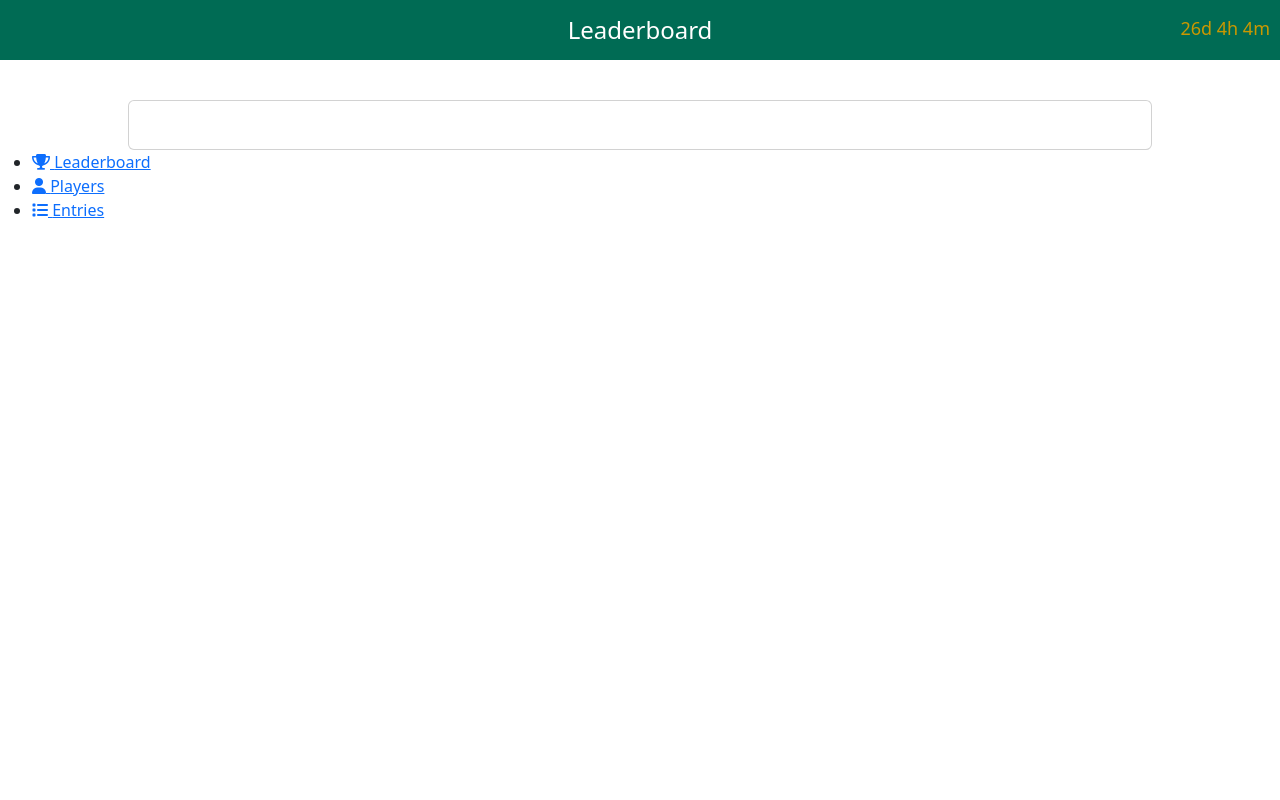
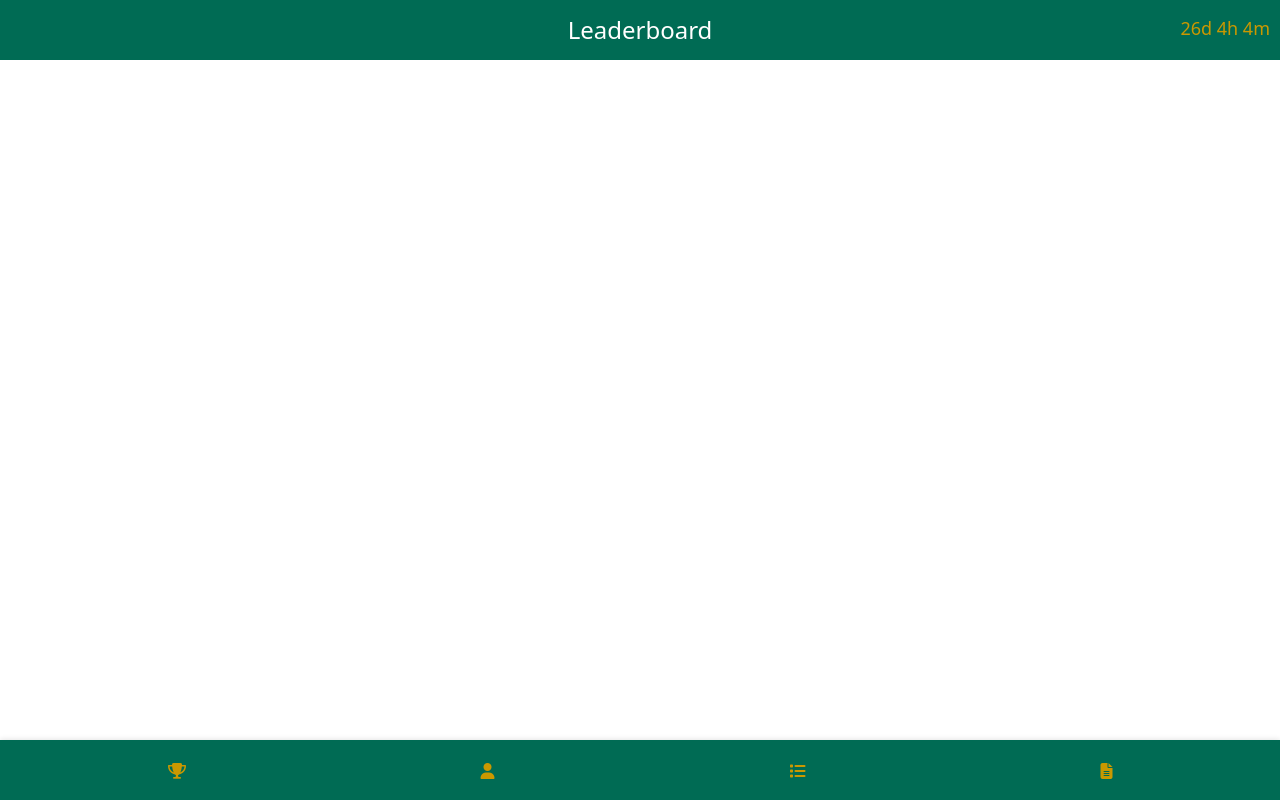
Before and after one commit to hapwi/hapwi.github.io, a PHP site: page / in a window 1280 px wide. Run offline with PHP 8.4, Linux system fonts and the light colour scheme; some libraries are stand-ins or nearby versions.

Commit message:
most up to date

```diff
--- a/entries.html
+++ b/entries.html
@@ -210,7 +210,7 @@
           case "about-page":
             pageTitle = "About";
             break;
-          // Add more cases for other pages
+            // Add more cases for other pages
           default:
             pageTitle = "Unknown";
         }
@@ -246,12 +246,12 @@
           </a>
         </li>
 
-        <!-- <li>
+        <li>
           <a href="form.html" id="menu-item-4">
             <i class="fas fa-file-alt"></i>
             <span class="nav-text">Form</span>
           </a>
-        </li> -->
+        </li>
       </ul>
     </nav>
 
--- a/form.html
+++ b/form.html
@@ -41,7 +41,9 @@
             border-color: #006B54;
         }
 
-        /* this changes the text color, adjust as needed */
+        #bottom-nav {
+            z-index: 1000;
+        }
     </style>
 </head>
 <include virtual="header.html">
--- a/index.html
+++ b/index.html
@@ -26,11 +26,73 @@
       z-index: 1;
     }
 
+    .card-body {
+      padding: 10;
+    }
+
+    #content {
+      position: relative;
+      padding-bottom: 90px;
+      /* Set the padding to match the height of the bottom nav */
+      min-height: calc(100vh - 120px);
+    }
+
+    .btn {
+      padding: .375rem .75rem;
+      font-size: .9rem;
+      line-height: 1.6;
+      background-color: #ca9800;
+      border-color: #ca9800;
+    }
+
+    #main-table.table-striped>tbody>tr:nth-child(odd)>td,
+    #main-table.table-striped>tbody>tr:nth-child(odd)>th {
+      background-color: #006B54;
+    }
+
+    #main-table.table td:first-child {
+      border-top-left-radius: 15px !important;
+      border-bottom-left-radius: 15px !important;
+    }
+
+    #main-table.table td:last-child {
+      border-top-right-radius: 15px !important;
+      border-bottom-right-radius: 15px !important;
+    }
+
+
+
+    #main-table.table,
+    #main-table.table tr,
+    #main-table.table td {
+      border: none !important;
+    }
+
+    .table-responsive {
+      padding: 0 15px;
+
+    }
+
+    .centered-container {
+      display: flex;
+      justify-content: center;
+      padding: 0 15px;
+    }
+
+    #picksModal .modal-footer .btn-secondary {
+      background-color: red;
+      /* Replace with your desired color */
+      border-color: red;
+      /* Replace with your desired color */
+    }
+
+
     .modal-content {
       margin: 0 auto;
       max-width: 90%;
       /* Adjust this value to control the maximum width of the modal */
     }
+
 
     .modal.show {
       display: flex;
@@ -38,6 +100,50 @@
       align-items: flex-start;
       padding-top: 80px;
       /* Adjust this value according to the height of your header + desired padding */
+    }
+
+    /* Navigation bar styles */
+    #bottom-nav {
+      position: fixed;
+      bottom: 0;
+      left: 0;
+      right: 0;
+      height: 60px;
+      background-color: #006B54;
+      display: flex;
+      justify-content: space-around;
+      align-items: flex-start;
+      /* Vertically align icons between middle and top */
+      padding-top: 8px;
+      /* Add top padding to adjust icon position */
+      box-shadow: 0 -1px 5px rgba(0, 0, 0, 0.1);
+      z-index: 9999;
+    }
+
+    #bottom-nav ul {
+      display: flex;
+      list-style: none;
+      width: 100%;
+      justify-content: space-around;
+      padding: 0 20px;
+      margin-top: 3px;
+      /* Add this line to create space between <nav> and <ul> */
+      background-color: #006B54;
+    }
+
+    #bottom-nav li {
+      text-align: center;
+    }
+
+    #bottom-nav a {
+      display: block;
+      padding: 8px;
+      color: #ca9800;
+      text-decoration: none;
+    }
+
+    #bottom-nav a:hover {
+      background-color: rgba(255, 255, 255, 0.1);
     }
 
     @media (max-width: 576px) {
@@ -79,12 +185,16 @@
   </script>
 
   <main id="content" class="d-flex justify-content-center">
-    <div class="card" style="width: 80%; margin-top: 20px;">
-      <div class="card-body">
-        <!-- <h5 class="card-title text-center">Leaderboard</h5> -->
-        <div class="table-responsive">
-          <table id="main-table" class="table table-striped table-bordered table-hover"></table>
+    <div class="container">
+      <div class="row">
+        <div class="col-lg-10 col-md-10 col-sm-12 mx-auto">
+          <div class="centered-container">
+            <div class="table-responsive">
+              <table id="main-table" class="table table-striped table-bordered table-hover"></table>
+            </div>
+          </div>
         </div>
+
       </div>
     </div>
   </main>
@@ -95,19 +205,25 @@
       <li>
         <a href="index.html" id="menu-item-1">
           <i class="fas fa-trophy fa-bounce"></i>
-          <span class="nav-text">Leaderboard</span>
+          <span class="nav-text"></span>
         </a>
       </li>
       <li>
         <a href="players.html" id="menu-item-2">
           <i class="fas fa-user"></i>
-          <span class="nav-text">Players</span>
+          <span class="nav-text"></span>
         </a>
       </li>
       <li>
         <a href="entries.html" id="menu-item-3">
           <i class="fa-solid fa-list"></i>
-          <span class="nav-text">Entries</span>
+          <span class="nav-text"></span>
+        </a>
+      </li>
+      <li>
+        <a href="form.html" id="menu-item-4">
+          <i class="fas fa-file-alt"></i>
+          <span class="nav-text"></span>
         </a>
       </li>
     </ul>
@@ -156,7 +272,10 @@
         return;
       }
 
-      const table = document.createElement('table');
+
+
+      const table = document.querySelector('#main-table'); // Select the main table directly
+      table.innerHTML = ''; // Clear the existing contents of the table
       table.classList.add('table', 'table-striped', 'table-bordered', 'table-hover');
 
       const thead = document.createElement('thead');
@@ -173,8 +292,9 @@
 
       const tbody = document.createElement('tbody');
 
-      values.slice(1).forEach((row) => {
+      values.slice(1).forEach((row, rowIndex) => { // Added rowIndex
         const tableRow = document.createElement('tr');
+        tableRow.classList.add('align-items-center', 'rounded-row');
         let playerName = null; // Initialize a variable to store the player's name
 
         row.forEach((cell, index) => {
@@ -182,16 +302,36 @@
 
           if (index === 0) {
             playerName = cell; // Store the player's name
-            const a = document.createElement('a');
-            a.href = '#';
-            a.textContent = cell;
-            a.addEventListener('click', showPlayerPicks);
-            td.appendChild(a);
+            const div = document.createElement('div');
+            div.textContent = cell;
+            div.style.overflow = 'hidden';
+            div.style.textOverflow = 'ellipsis';
+            div.style.whiteSpace = 'nowrap';
+            div.style.display = 'block'; // Ensure the div takes the width restriction into account
+            div.style.maxWidth = '100%'; // Set a maximum width for the div
+            div.style.paddingLeft = '15px'; // Add padding to the left of the div
+            if (rowIndex % 2 === 0) {
+              // For even rows (including the first one), set the text color to black
+              div.style.color = 'white';
+            } else {
+              // For odd rows, set the text color to white
+              div.style.color = 'black';
+            }
+            td.style.verticalAlign = 'middle'; // Apply vertical alignment to the cell
+            td.appendChild(div); // Add the div to the cell
           } else if (index === 1) { // second column
             const scoreDiv = document.createElement('div');
             scoreDiv.textContent = cell;
             scoreDiv.style.width = '50px'; // Set a fixed width for the div containing the score
             scoreDiv.style.textAlign = 'right'; // Align the text to the right
+            scoreDiv.style.paddingRight = '5px'; // Add padding to the right of the div
+            if (rowIndex % 2 === 0) {
+              // For even rows (including the first one), set the text color to black
+              scoreDiv.style.color = 'white';
+            } else {
+              // For odd rows, set the text color to white
+              scoreDiv.style.color = 'black';
+            }
 
             const buttonDiv = document.createElement('div');
             const button = document.createElement('button');
@@ -219,6 +359,9 @@
       // Replace the table inside the responsive div
       document.querySelector('.table-responsive').replaceWith(table);
     }
+
+
+
 
 
 
```
Also changed, not shown: players.html (+9 -5 lines), style.css (+35 -16 lines), Screenshot 2023-04-03 at 3.45.53 AM.png (deleted).
